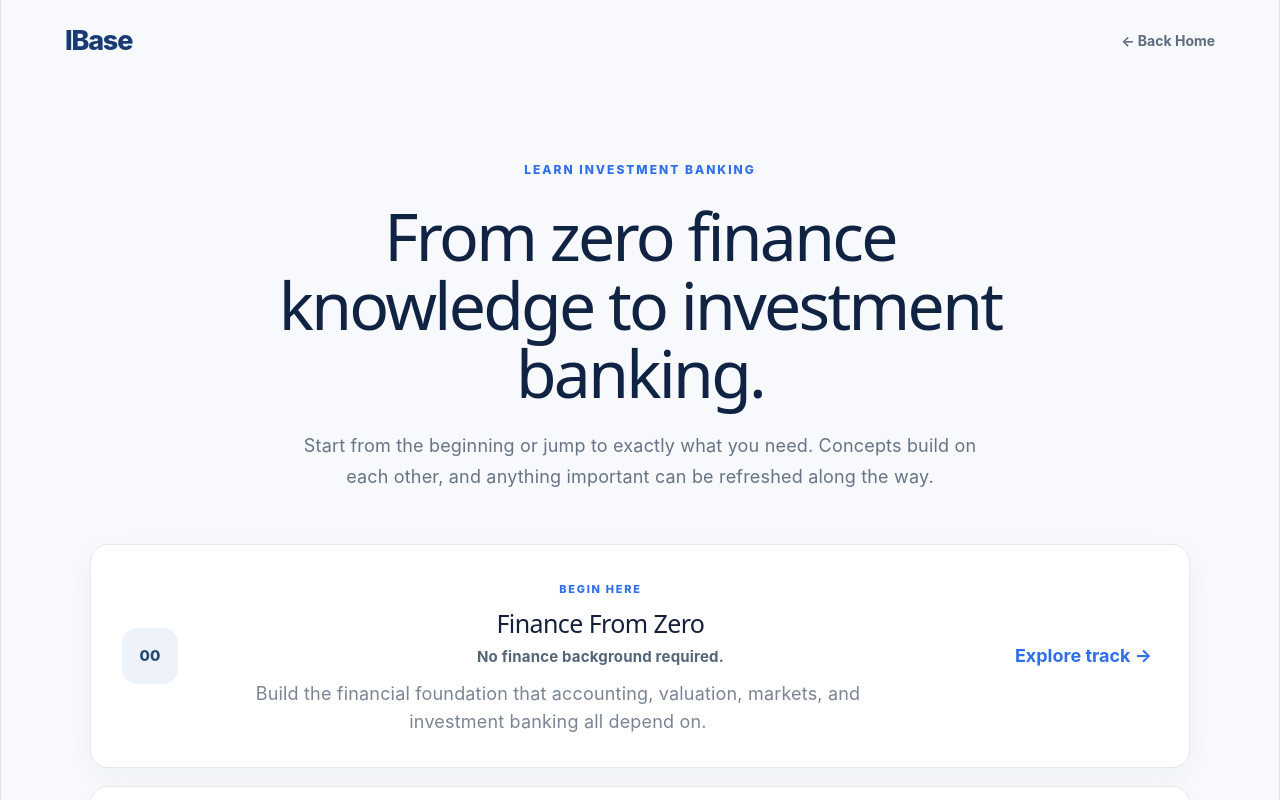
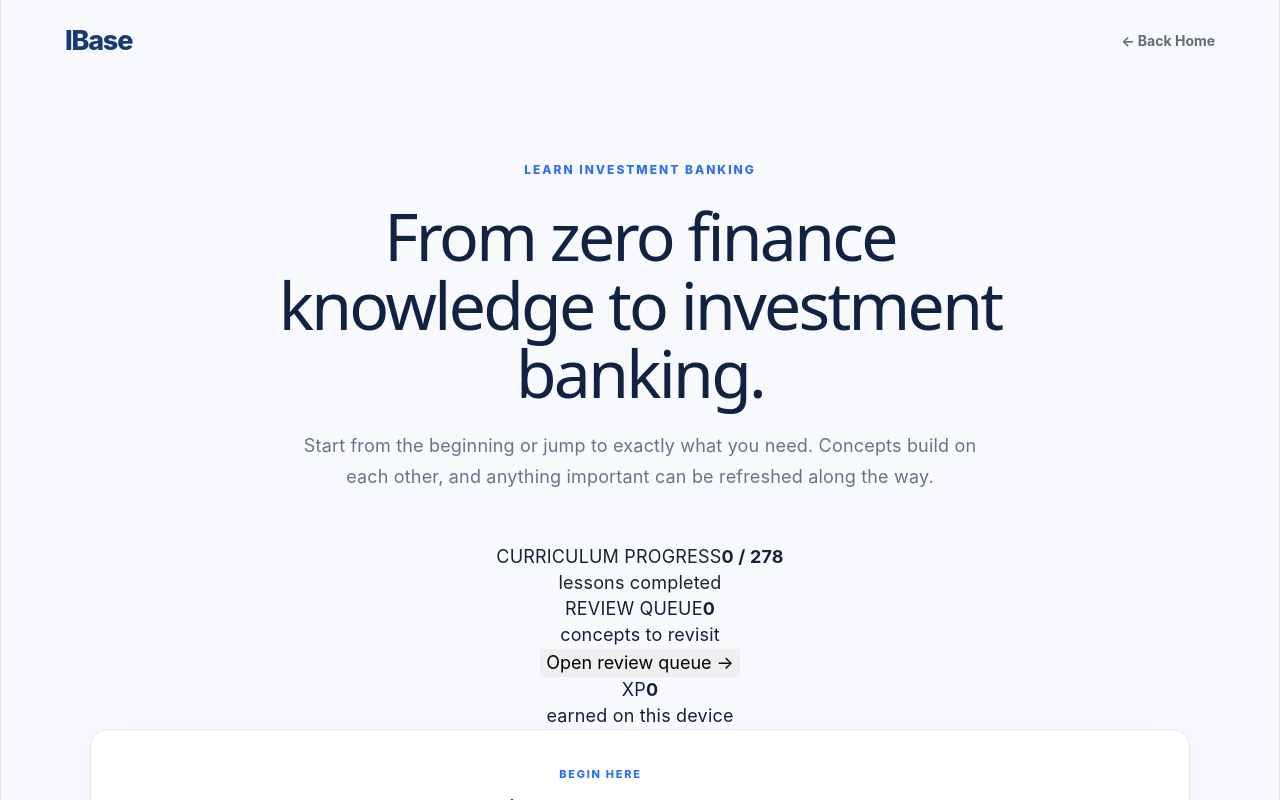
Before and after one commit to Trackifer-student/ibase, a React (Vite) app: page / in a window 1280 px wide. Both pictures are taken after a click on the button "Start learning". Shown: the top 800 px of the page. Built offline with nearby package versions, Linux system fonts and the light colour scheme.

Commit message:
Add progress dashboard and review queue

```diff
--- a/src/App.jsx
+++ b/src/App.jsx
@@ -559,6 +559,26 @@ function App() {
       ]
     })
   }
+
+  const markConceptReviewed = (conceptId) => {
+    setNeedsReview((current) =>
+      current.filter((id) => id !== conceptId),
+    )
+  }
+
+  const curriculumLessonIds = [
+    ...new Set(
+      tracks.flatMap((track) =>
+        (track.modules || []).flatMap((module) =>
+          (module.lessons || []).map((lesson) => lesson.id),
+        ),
+      ),
+    ),
+  ]
+
+  const completedCurriculumCount = curriculumLessonIds.filter(
+    (lessonId) => completedLessons.includes(lessonId),
+  ).length
 
   /*
     Written-answer grading
@@ -680,6 +700,85 @@ function App() {
   }
 
   /*
+    REVIEW QUEUE
+  */
+
+  if (page === 'review') {
+    return (
+      <main>
+        <nav className="site-nav">
+          <button className="brand-button" onClick={goHome}>
+            IBase
+          </button>
+
+          <button className="back-button" onClick={openLearn}>
+            ← Back to curriculum
+          </button>
+        </nav>
+
+        <section className="review-page">
+          <p className="eyebrow">REVIEW QUEUE</p>
+          <h1>Turn weak concepts into strong ones.</h1>
+          <p className="page-intro">
+            Missed quiz concepts, repeated written-answer misses, and skipped
+            questions land here. Review the refresher, then clear the concept
+            when it feels comfortable.
+          </p>
+
+          {needsReview.length ? (
+            <div className="review-grid">
+              {needsReview.map((conceptId) => {
+                const concept = concepts[conceptId]
+
+                if (!concept) return null
+
+                return (
+                  <article key={conceptId}>
+                    <span>NEEDS REVIEW</span>
+                    <h2>{concept.name}</h2>
+                    <p>{concept.definition}</p>
+
+                    <div>
+                      <button
+                        className="secondary-button"
+                        onClick={() => setActiveConcept(conceptId)}
+                      >
+                        Open refresher
+                      </button>
+
+                      <button
+                        className="primary-button"
+                        onClick={() => markConceptReviewed(conceptId)}
+                      >
+                        Mark reviewed
+                      </button>
+                    </div>
+                  </article>
+                )
+              })}
+            </div>
+          ) : (
+            <div className="review-empty">
+              <h2>Your review queue is clear.</h2>
+              <p>
+                Missed concepts from lessons and quizzes will appear here
+                automatically.
+              </p>
+            </div>
+          )}
+        </section>
+
+        {activeConcept && (
+          <ConceptModal
+            conceptId={activeConcept}
+            onClose={() => setActiveConcept(null)}
+          />
+        )}
+      </main>
+    )
+  }
+
+  /*
     QUIZ PAGE
   */
 
@@ -700,6 +799,7 @@ function App() {
           questionBank={quizConfig.questionBank}
           storageKey={quizConfig.storageKey}
           levelCounts={quizConfig.levelCounts}
+          onMissedConcepts={markConceptsForReview}
           onBack={() => {
             setPage(quizConfig.returnPage)
             scrollTop()
@@ -2199,6 +2299,36 @@ function App() {
             along the way.
           </p>
 
+          <div className="learning-dashboard">
+            <article>
+              <span>CURRICULUM PROGRESS</span>
+              <strong>
+                {completedCurriculumCount} / {curriculumLessonIds.length}
+              </strong>
+              <p>lessons completed</p>
+            </article>
+
+            <article>
+              <span>REVIEW QUEUE</span>
+              <strong>{needsReview.length}</strong>
+              <p>concepts to revisit</p>
+              <button
+                onClick={() => {
+                  setPage('review')
+                  scrollTop()
+                }}
+              >
+                Open review queue →
+              </button>
+            </article>
+
+            <article>
+              <span>XP</span>
+              <strong>{xp}</strong>
+              <p>earned on this device</p>
+            </article>
+          </div>
+
           <div className="track-list">
             {tracks.map((track) => (
               <article
```
